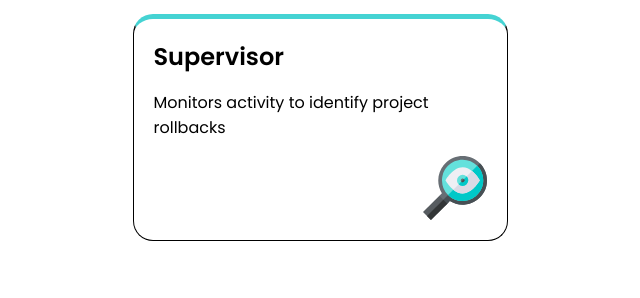
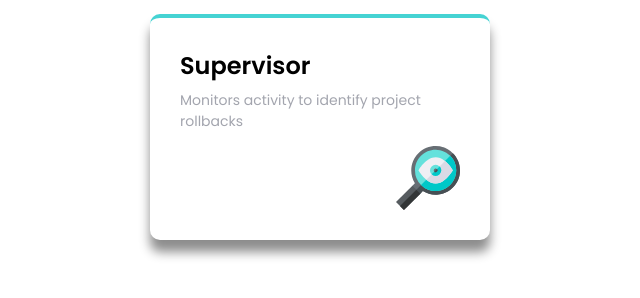
Before and after one commit to webstormcam/four_card_site, a plain HTML site: page index.html in a window 1280 px wide. Shown: the part 192-490 px from the top of the page, without its empty margins (320-960 px from the left). Drawn offline with Linux system fonts and the light colour scheme.

Commit message:
Finished what I wanted to do tonight :)

```diff
--- a/style.css
+++ b/style.css
@@ -49,19 +49,26 @@ header p{
 }
 
 .column{
-    padding: 20px;
-    width: 375px;
-    border: 1px solid black;
-    border-radius: 20px;
-    border-top: 5px solid hsl(180, 62%, 55%);
+    padding: 30px;
+    width: 340px;
+    border-radius: 10px;
+    border-top: 4px solid hsl(180, 62%, 55%);
     display: flex;
     flex-direction: column;
+    box-shadow:0px 12px 11px 0px rgba(0,0,0,0.45);
 
 }
 
 h2{
+
     margin-top: 0px;
     margin-bottom: 0px;
+}
+
+.column p{
+    color:hsl(229, 6%, 66%);
+    font-size: 14px;
+    margin-top: 7px;
 }
 img{
     display: inline-block;
```
